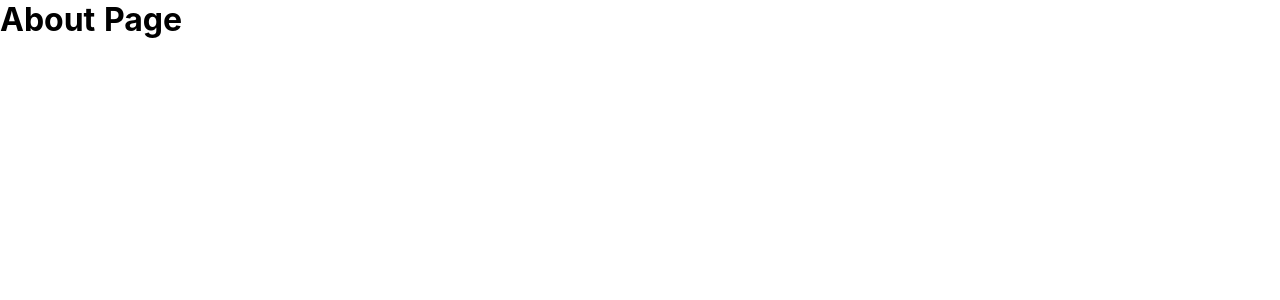
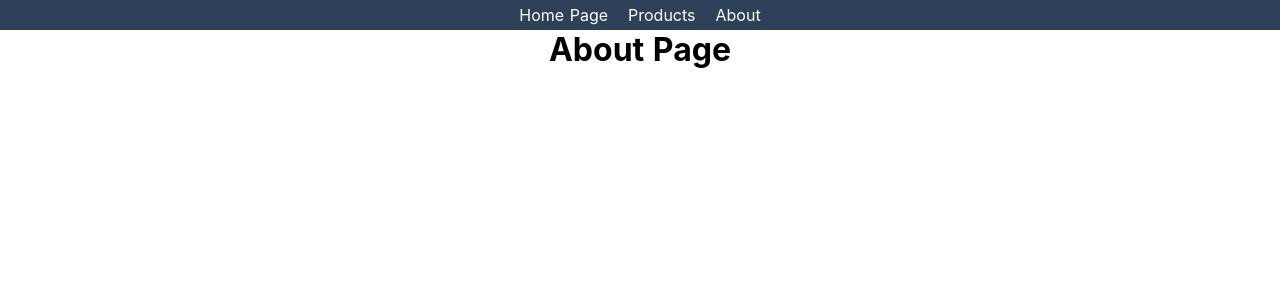
Before and after one commit to iMeyerKimera/nuxtjs-single-page-demo-app, a Nuxt app: page /about in a window 1280 px wide. Shown: the top 300 px of the page. Built offline with nearby package versions, Linux system fonts and the light colour scheme.

Commit message:
Added nav header and company logo

```diff
--- /dev/null
+++ b/components/Header.vue
@@ -0,0 +1,41 @@
+<template>
+  <header>
+    <nav>
+      <ul>
+        <li><nuxt-link to="/">Home Page</nuxt-link></li>
+        <li><nuxt-link to="/products">Products</nuxt-link></li>
+        <li><nuxt-link to="/about">About</nuxt-link></li>
+      </ul>
+    </nav>
+  </header>
+</template>
+
+<style>
+  header {
+    width: 100%;
+    height: 30px;
+    display: flex;
+    justify-content: center;
+    align-items: center;
+    background-color: rgba(9,32,60,0.85);
+  }
+
+  ul {
+    list-style: none;
+    padding: 0;
+    margin: 0;
+    display: flex;
+    justify-content: center;
+    align-items: center;
+  }
+
+  li {
+    margin: 0 10px;
+  }
+
+  a {
+    text-decoration: none;
+    color: white;
+  }
+
+</style>
--- a/layouts/default.vue
+++ b/layouts/default.vue
@@ -1,8 +1,18 @@
 <template>
   <div>
+    <Header />
     <nuxt />
   </div>
 </template>
+
+<script>
+import Header from '../components/Header'
+export default {
+  components: {
+    Header
+  }
+}
+</script>
 
 <style>
 html {
--- a/pages/about/index.vue
+++ b/pages/about/index.vue
@@ -1,3 +1,9 @@
 <template>
   <h1>About Page</h1>
 </template>
+
+<style>
+  h1 {
+    text-align: center;
+  }
+</style>
--- a/pages/index.vue
+++ b/pages/index.vue
@@ -8,22 +8,6 @@
       <h2 class="subtitle">
         Designs for Health Nuxt Demo App
       </h2>
-      <div class="links">
-        <a
-          href="https://nuxtjs.org/"
-          target="_blank"
-          class="button--green"
-        >
-          Documentation
-        </a>
-        <a
-          href="https://github.com/nuxt/nuxt.js"
-          target="_blank"
-          class="button--grey"
-        >
-          GitHub
-        </a>
-      </div>
     </div>
   </div>
 </template>
@@ -46,6 +30,7 @@ export default {
   justify-content: center;
   align-items: center;
   text-align: center;
+  background-color: #35495e;
 }
 
 .title {
@@ -61,7 +46,7 @@ export default {
 .subtitle {
   font-weight: 300;
   font-size: 42px;
-  color: #526488;
+  color: white;
   word-spacing: 5px;
   padding-bottom: 15px;
 }
@@ -69,4 +54,5 @@ export default {
 .links {
   padding-top: 15px;
 }
+
 </style>
```
Also changed, not shown: components/Logo.vue (+1 -17 lines).
